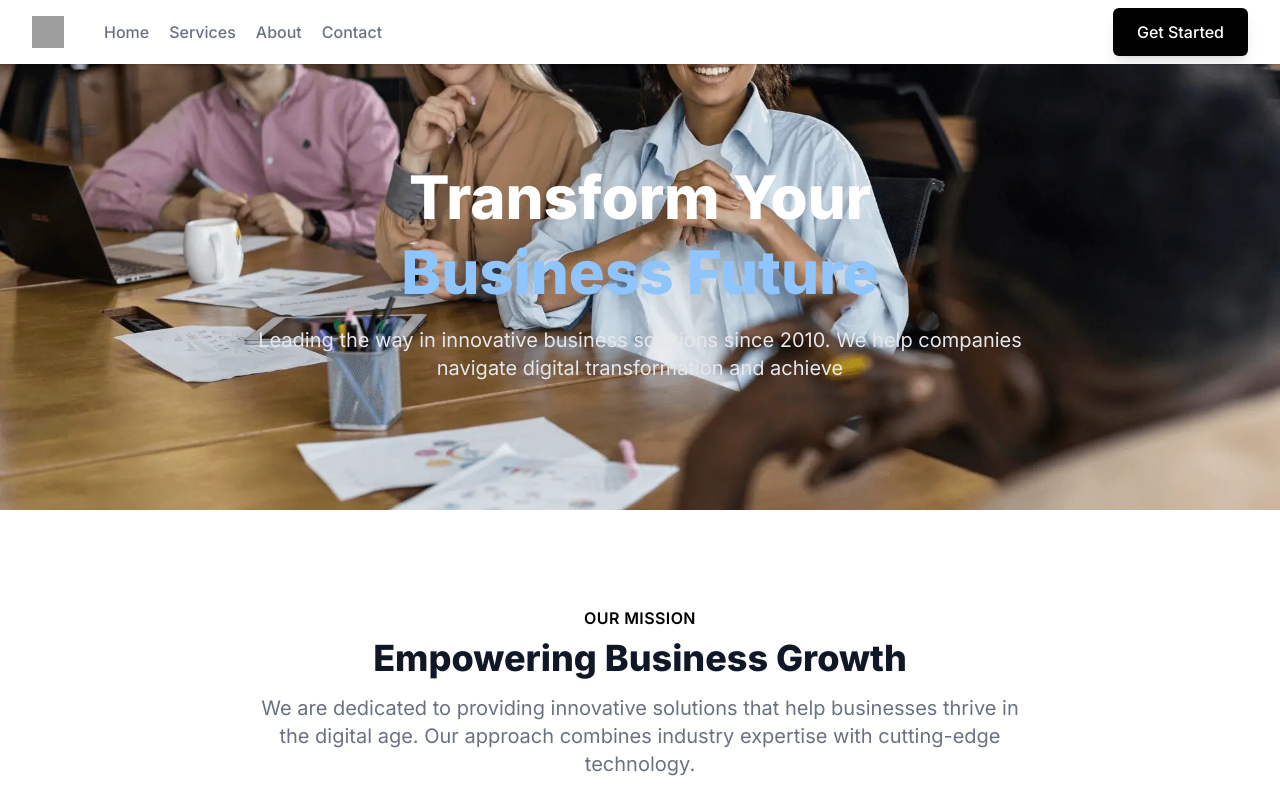
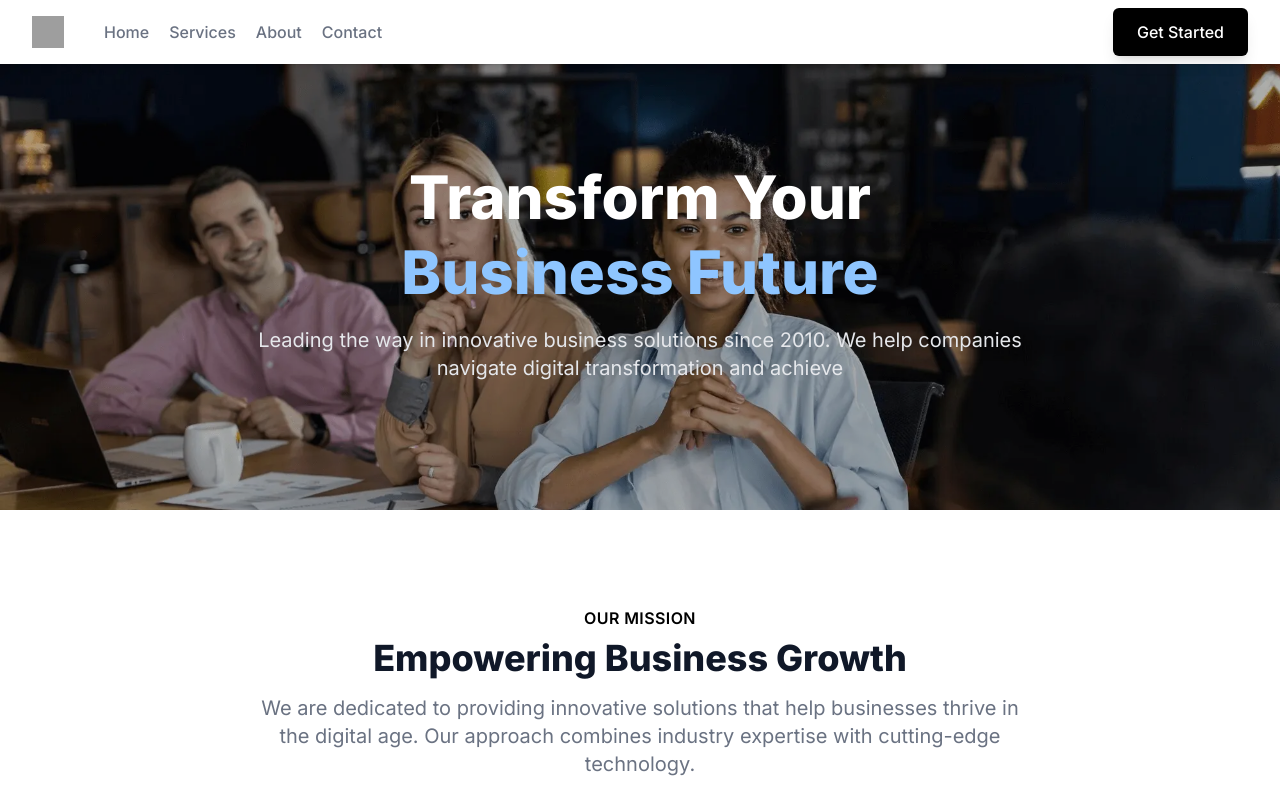
Before and after one commit to gulawebapp/gula_webapp, a React (Vite) app: page /about in a window 1280 px wide. Shown: the top 800 px of the page. Built offline with nearby package versions, Linux system fonts and the light colour scheme; grey boxes are pictures that could not be loaded.

Commit message:
reduced height of hero section

```diff
--- a/src/components/AboutPage/HeroSection/HeroSection.jsx
+++ b/src/components/AboutPage/HeroSection/HeroSection.jsx
@@ -2,9 +2,14 @@ import happyteam from "./images/happyteam.webp";
 export const HeroSection = () => {
   return (
     <div
-      className="relative bg-cover bg-center py-12 md:py-24 min-h-[400px]"
-      style={{ backgroundImage: `url(${happyteam})` }}
+      className="relative bg-cover bg-top py-12 md:py-24 min-h-[400px]"
+      style={{
+        backgroundImage: `url(${happyteam})`,
+      }}
     >
+      {/* Semi-transparent overlay - try different bg-opacity values */}
+      <div className="absolute inset-0 bg-black/30"></div>
+
       <div className="container mx-auto px-4 sm:px-6 lg:px-8 relative z-10">
         <div className="text-center max-w-3xl mx-auto">
           <h1 className="text-4xl md:text-6xl font-extrabold text-white leading-tight mb-4">
```
